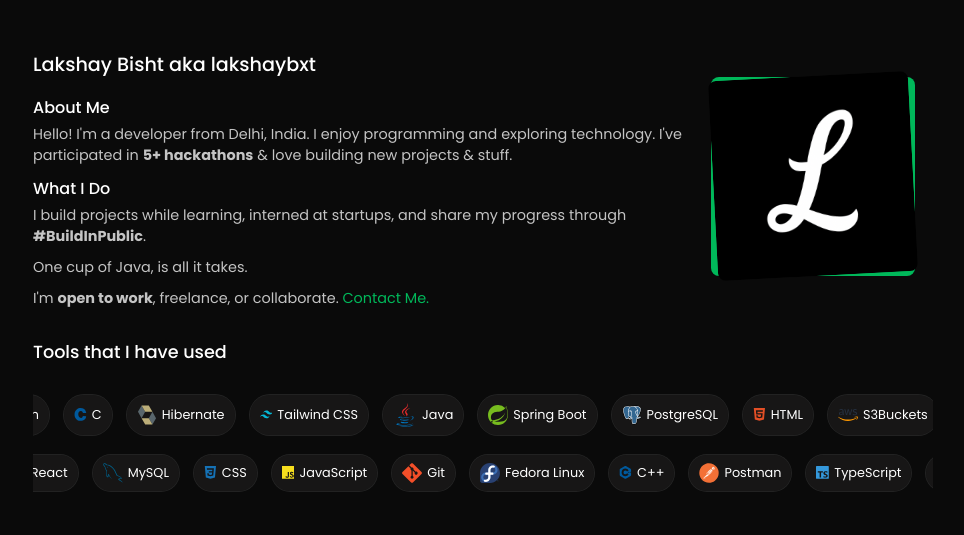
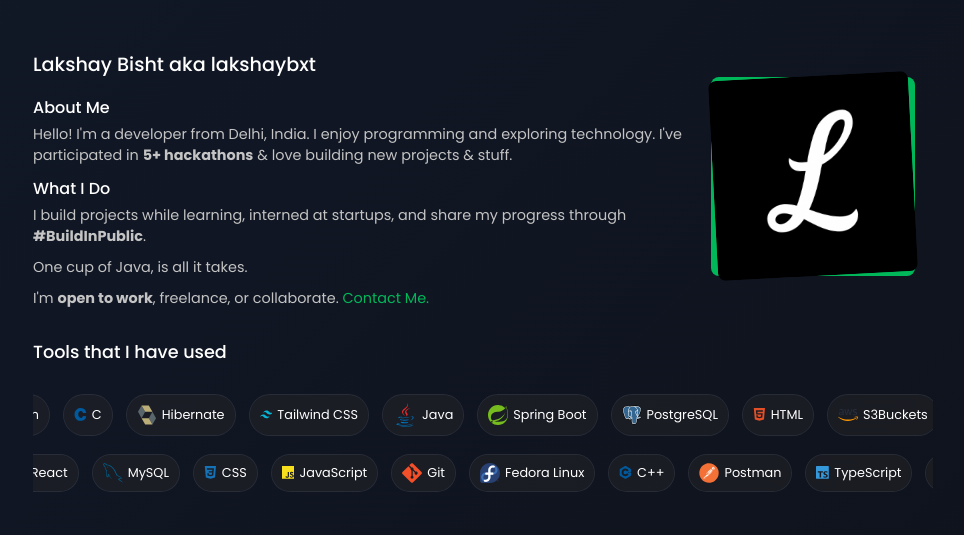
Before and after one commit to lakshaybxt/portfolio2.0, a website: page src/index.html in a window 1280 px wide. Shown: the part 91-626 px from the top of the page, without its empty margins (157-1121 px from the left). Drawn offline with Linux system fonts and the light colour scheme.

Commit message:
Revamp Background and Scroll Behavior

```diff
--- a/src/assets/styles/style.css
+++ b/src/assets/styles/style.css
@@ -2,6 +2,7 @@
 
 html {
 	scroll-behavior: smooth;
+	overscroll-behavior-y: none;
 }
 
 ::selection {
@@ -18,7 +19,8 @@ body {
 	font-family: "Poppins", sans-serif;
 	font-weight: 400;
 	font-style: normal;
-	background-color: #0A0A0A;
+	/* background-color: #0A0A0A; */
+	background: linear-gradient(135deg, #111827, #0a0a0a);
 	color: white;
 }
 
```
